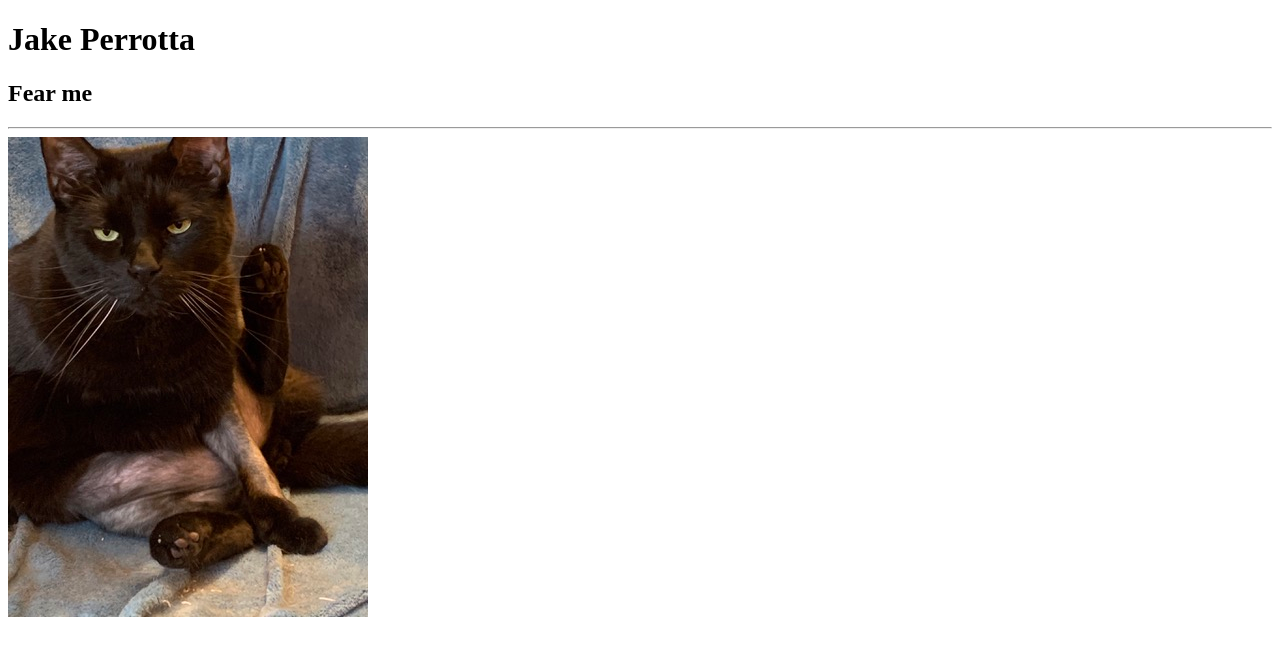
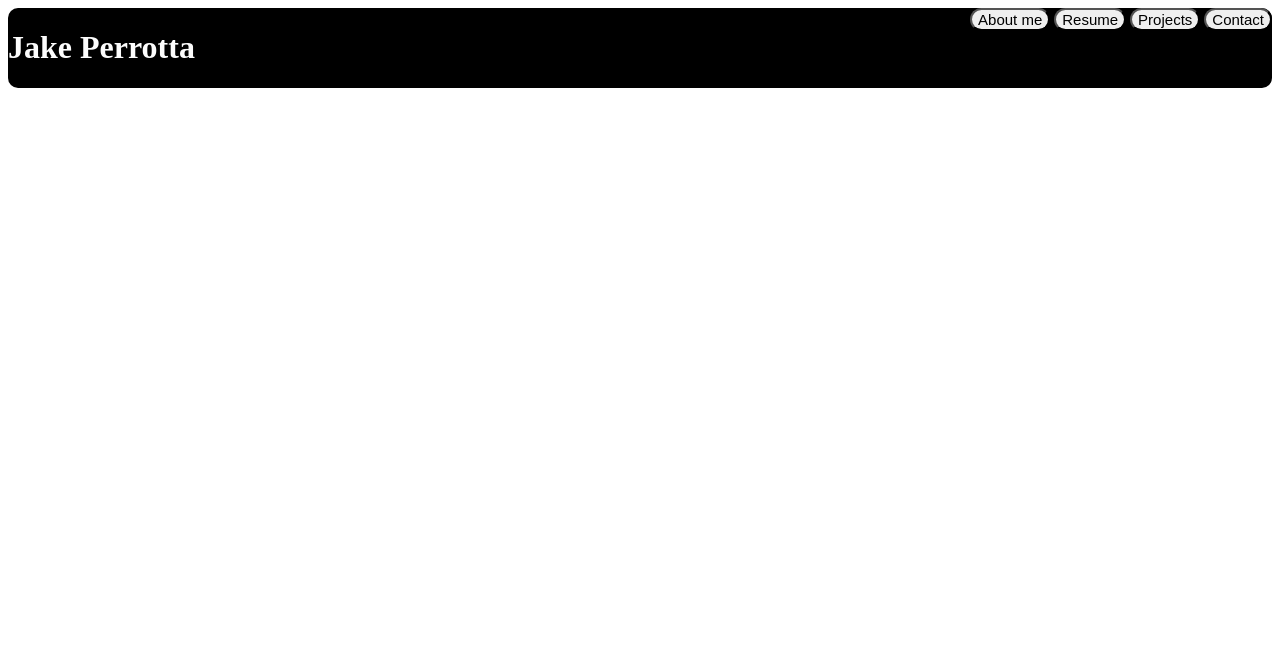
Before and after one commit to JakeP1313/JakeP1313.github.io, a plain HTML site: page index.html in a window 1280 px wide. Drawn offline with Linux system fonts and the light colour scheme.

Commit message:
added about page and redid website basics

```diff
--- a/index.html
+++ b/index.html
@@ -1,10 +1,20 @@
 <!DOCTYPE html>
-<html>
-    <body>
-        <h1> Jake Perrotta</h1>
-        <h2> Fear me</h2>
-        <hr>
-        <img src="Cat.png"
+<html lang="en">
+<head>
+    <meta charset="UTF-8">
+    <meta name="viewport" content="width=device-width, initial-scale=1.0">
+    <title>Jake's Portfolio</title>
+</head>
+<body>
+    <header style="background-color: black; border-radius: 10px; border-color:blue; display: flex">
+        <h1 style="color:rgb(252, 252, 252);">Jake Perrotta</h1>
+        <div style="margin-left: auto;">
+            <a href="about.html"><button style="font-size:15px; text-align: center; border-radius:12px;">About me</button></a>
+            <button style="font-size:15px; text-align: center; border-radius:12px;">Resume</button>
+            <button style="font-size:15px; text-align: center; border-radius:12px;">Projects</button>
+            <button style="font-size:15px; text-align: center; border-radius:12px;">Contact</button>
+        </div>
+    </header>
 
-    </body>
+</body>
 </html>
```
Also changed, not shown: about.html (added, +11 -0 lines).
